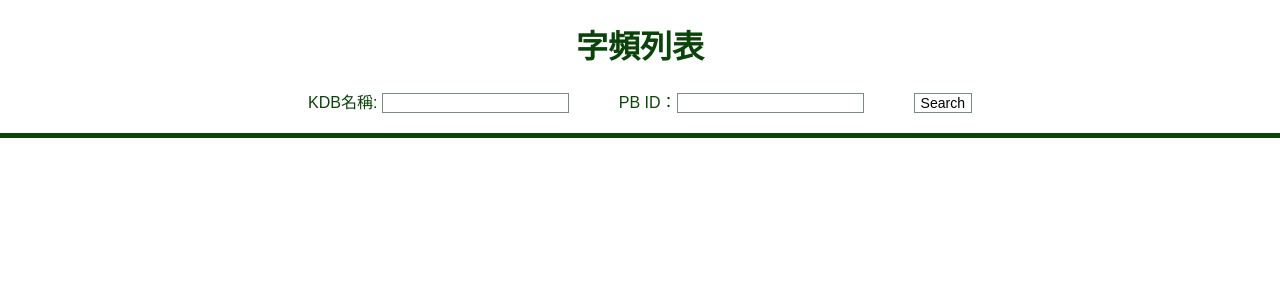
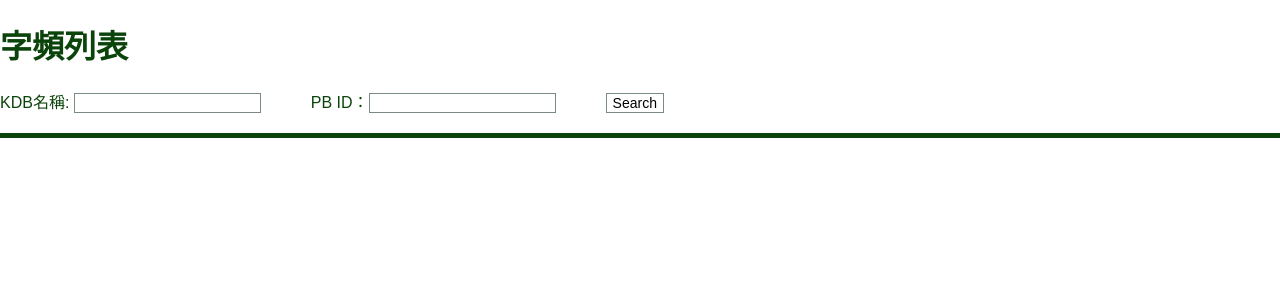
Before and after one commit to karmapa/word-frequency-analyzer, a React (Create React App) app: page / in a window 1280 px wide. Shown: the top 300 px of the page. Built offline with nearby package versions, Linux system fonts and the light colour scheme.

Commit message:
remove className app and add id pageWordFrequency

```diff
--- a/src/containers/PageWordFrequency/PageWordFrequency.js
+++ b/src/containers/PageWordFrequency/PageWordFrequency.js
@@ -40,7 +40,7 @@ class PageWordFrequency extends Component {
   render() {
     const {analyzedData} = this.state;
     return (
-      <div className="App">
+      <div id="pageWordFrequency">
         <h1>字頻列表</h1>
         <WordFrequencyForm  onSubmit={this.handleSearch} />
         <AnalyzedResult analyzedData={analyzedData} />
```
